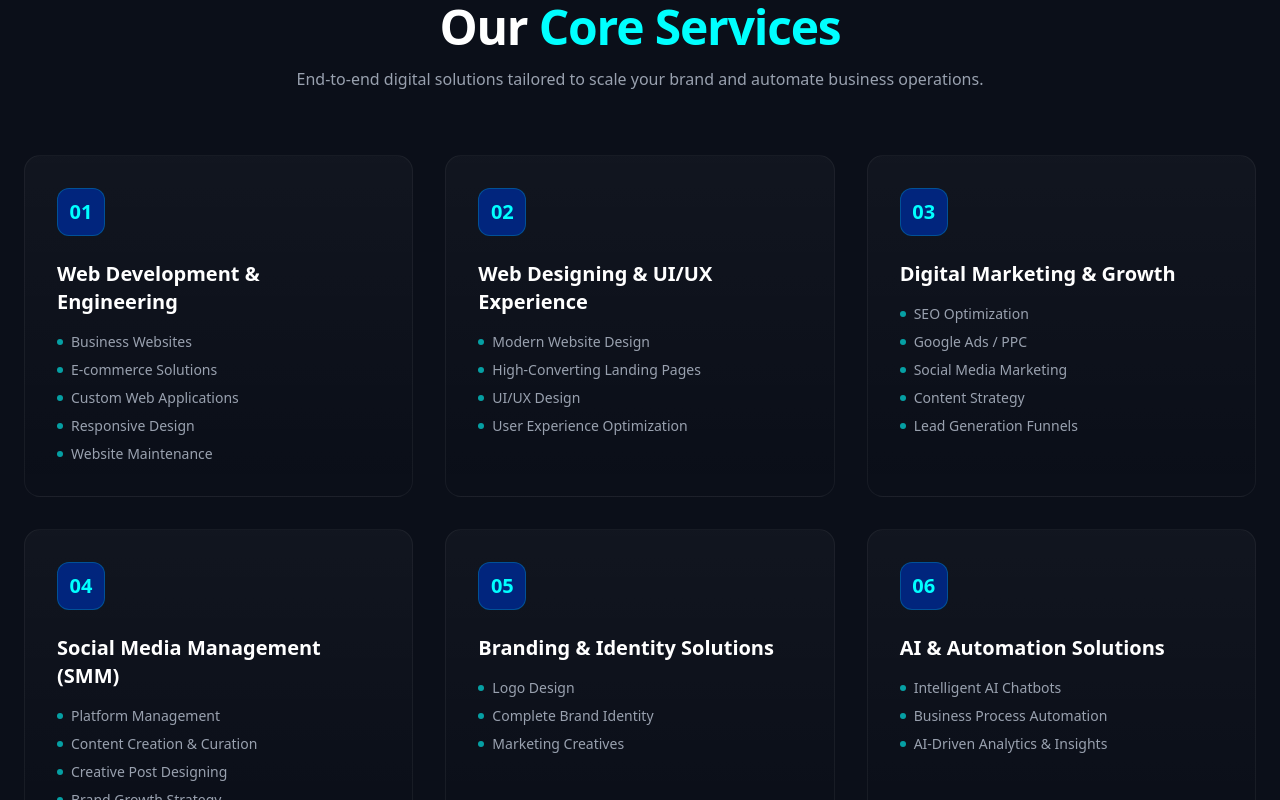
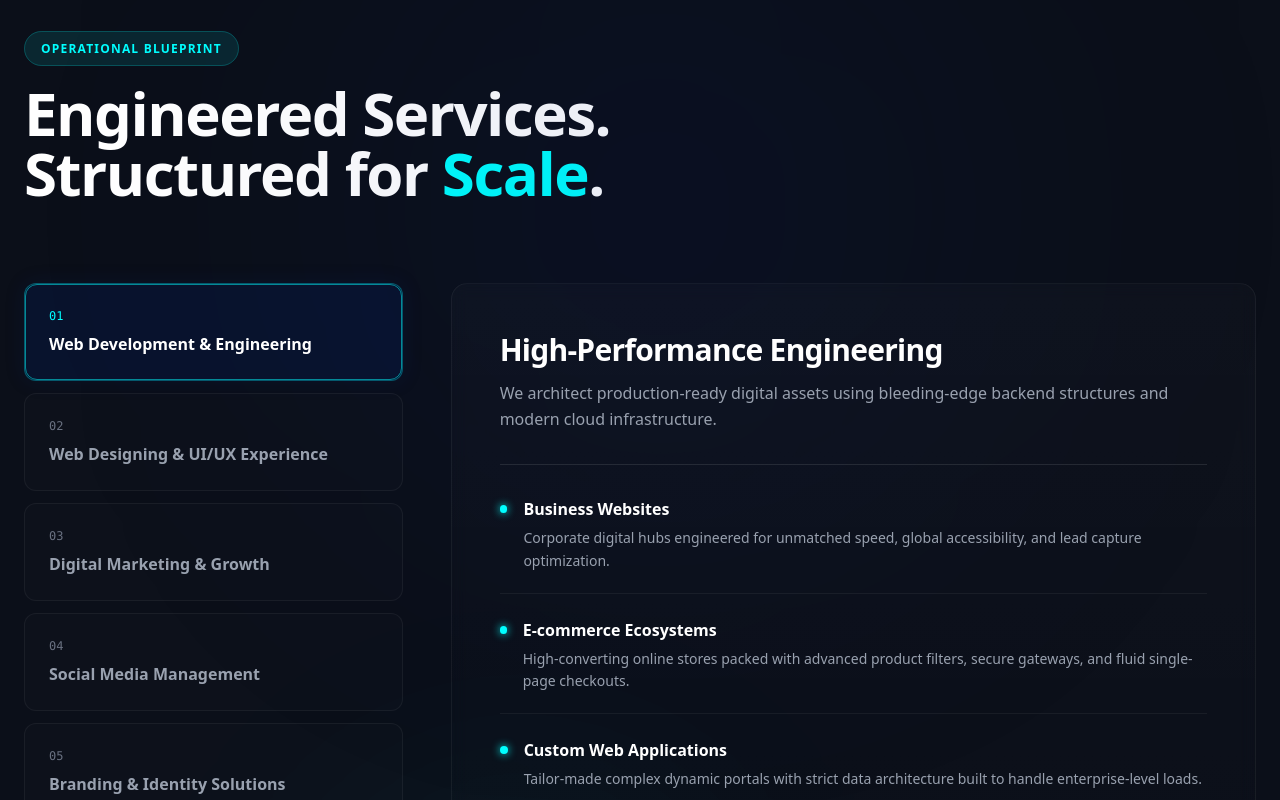
Before and after one commit to manikdhiman/IT-COMPANY, a Next.js app in the folder client/: page / in a window 1280 px wide. Shown: the part 1680-2480 px from the top of the page. Built offline with nearby package versions, Linux system fonts and the light colour scheme.

Commit message:
UI Innovation: Designed hyper-structured interactive service panel with Framer Motion AnimatePresence

```diff
--- a/client/app/components/Services.tsx
+++ b/client/app/components/Services.tsx
@@ -1,96 +1,205 @@
 "use client";
 
-import React from 'react';
-import { motion } from 'framer-motion';
+import React, { useState } from 'react';
+import { motion, AnimatePresence } from 'framer-motion';
 
-const servicesData = [
-  { title: "Web Development & Engineering", items: ["Business Websites", "E-commerce Solutions", "Custom Web Applications", "Responsive Design", "Website Maintenance"] },
-  { title: "Web Designing & UI/UX Experience", items: ["Modern Website Design", "High-Converting Landing Pages", "UI/UX Design", "User Experience Optimization"] },
-  { title: "Digital Marketing & Growth", items: ["SEO Optimization", "Google Ads / PPC", "Social Media Marketing", "Content Strategy", "Lead Generation Funnels"] },
-  { title: "Social Media Management (SMM)", items: ["Platform Management", "Content Creation & Curation", "Creative Post Designing", "Brand Growth Strategy"] },
-  { title: "Branding & Identity Solutions", items: ["Logo Design", "Complete Brand Identity", "Marketing Creatives"] },
-  { title: "AI & Automation Solutions", items: ["Intelligent AI Chatbots", "Business Process Automation", "AI-Driven Analytics & Insights"] }
+// Complete High-Fidelity Services Structure
+const finalServicesStructure = [
+  {
+    id: "web-dev",
+    category: "01 / Web Development & Engineering",
+    title: "High-Performance Engineering",
+    description: "We architect production-ready digital assets using bleeding-edge backend structures and modern cloud infrastructure.",
+    subServices: [
+      { name: "Business Websites", details: "Corporate digital hubs engineered for unmatched speed, global accessibility, and lead capture optimization." },
+      { name: "E-commerce Ecosystems", details: "High-converting online stores packed with advanced product filters, secure gateways, and fluid single-page checkouts." },
+      { name: "Custom Web Applications", details: "Tailor-made complex dynamic portals with strict data architecture built to handle enterprise-level loads." },
+      { name: "Responsive & Mobile-First Mechanics", details: "Pixel-perfect visual fluid scaling across smartphones, tablets, and ultra-wide monitor screens." },
+      { name: "Website Continuous Maintenance", details: "Around-the-clock live site monitoring, security patch deployment, server health checks, and database backups." }
+    ]
+  },
+  {
+    id: "ui-ux",
+    category: "02 / Web Designing & UI/UX Experience",
+    title: "User Experience & Visual Craft",
+    description: "We map intuitive design blueprints, reducing digital friction while maintaining premium brand aesthetics.",
+    subServices: [
+      { name: "Modern Website Design", details: "Immersive, clean, and futuristic interface assets designed to instantly grab audience attention." },
+      { name: "High-Converting Landing Pages", details: "Highly strategic single-page visual layouts structured specifically for aggressive conversion optimization." },
+      { name: "Interactive Wireframes & UI/UX", details: "Deep structural information blueprints and mockups mapped out prior to actual production coding." },
+      { name: "User Experience Optimization", details: "Analyzing live heatmaps and user journeys to eliminate usability bottlenecks and friction points." }
+    ]
+  },
+  {
+    id: "digital-marketing",
+    category: "03 / Digital Marketing & Growth",
+    title: "Aggressive Digital Scale",
+    description: "We configure multi-channel advertising engines that feed your sales pipelines with highly qualified revenue leads.",
+    subServices: [
+      { name: "Search Engine Optimization (SEO)", details: "Rigid schema implementation, deep keyword profiling, and speed audits to dominate organic Google rankings." },
+      { name: "Google Ads / PPC Campaigns", details: "Precision-targeted paid search and display networks optimized for hyper-focused conversion-per-click metrics." },
+      { name: "Social Media Optimization", details: "Data-driven organic reach frameworks across active platforms to establish authoritative market presence." },
+      { name: "Content Strategy & Copywriting", details: "Crafting compelling text assets and technical write-ups that transform casual readers into brand clients." },
+      { name: "High-Yield Lead Generation Funnels", details: "Building structural value pipelines designed to systemically capture B2B or B2C customer information." }
+    ]
+  },
+  {
+    id: "smm",
+    category: "04 / Social Media Management",
+    title: "Brand Authority Management",
+    description: "We handle your active corporate digital handles to foster organic audience growth and aesthetic consistency.",
+    subServices: [
+      { name: "Cross-Platform Handle Management", details: "End-to-end publishing calendar operations on Instagram, LinkedIn, and Facebook ecosystems." },
+      { name: "Strategic Content Creation", details: "Trend-driven concept scripting, research hooks, and interactive content planning matching your niche tone." },
+      { name: "Premium Post & Media Designing", details: "Stunning technical carousels, infographics, and visual elements customized to your unique color scheme." },
+      { name: "Organic Brand Growth Blueprints", details: "Community interaction schemas, authority hashtag modeling, and algorithmic engagement monitoring." }
+    ]
+  },
+  {
+    id: "branding",
+    category: "05 / Branding & Identity Solutions",
+    title: "Iconic Brand Architecture",
+    description: "We design raw foundational creative guidelines that establish visual trust and unforgettable market recall.",
+    subServices: [
+      { name: "Premium Logo Architecture", details: "Timeless, minimal, and scalable vector emblem symbols representing the core values of your company." },
+      { name: "Complete Unified Corporate Identity", details: "Comprehensive system color boards, typography styling rulebooks, and communication tone guidelines." },
+      { name: "Marketing Creative Assets", details: "High-end brochures, corporate slide layouts, banners, and offline print collateral templates." }
+    ]
+  },
+  {
+    id: "ai-solutions",
+    category: "06 / AI & Automation (Future-Ready)",
+    title: "Intelligent Systems Automation",
+    description: "Future-proof engineering modules that deploy specialized workflow automated agents to eliminate standard operational costs.",
+    subServices: [
+      { name: "Intelligent Natural Language Chatbots", details: "Smart contextual data conversational modules for interactive client support and instant live intake routing." },
+      { name: "Business Workflow Automation", details: "Eliminating manual data duplication through autonomous backend scripts and direct webhook structures." },
+      { name: "AI-Driven Analytical Engines", details: "Machine learning analytical modules used to parse historical client data to uncover operational scale points." }
+    ]
+  }
 ];
 
-// Container Variants for staggering children
-const containerVariants = {
-  hidden: {},
-  visible: {
-    transition: {
-      staggerChildren: 0.15
-    }
-  }
-};
+export default function Services() {
+  const [activeCategory, setActiveCategory] = useState(finalServicesStructure[0].id);
 
-// Individual Card Variants
-const cardVariants = {
-  hidden: { opacity: 0, y: 40 },
-  visible: {
-    opacity: 1,
-    y: 0,
-    transition: { duration: 0.6, ease: "easeOut" }
-  }
-};
+  return (
+    <section id="services" className="py-32 max-w-7xl mx-auto px-6 relative">
 
-export default function Services() {
-  return (
-    <section id="services" className="py-24 max-w-7xl mx-auto px-6 relative z-10">
+      {/* Dynamic Background Glow Rings */}
+      <div className="absolute top-0 right-1/4 w-[600px] h-[600px] bg-brand-navy/10 blur-[150px] rounded-full pointer-events-none" />
+      <div className="absolute bottom-0 left-1/4 w-[400px] h-[400px] bg-brand-electric/5 blur-[120px] rounded-full pointer-events-none" />
 
-      {/* Section Header */}
-      <motion.div
+      {/* Section Typography Intro */}
+      <div className="mb-20">
+        <motion.span
+          initial={{ opacity: 0, x: -20 }}
+          whileInView={{ opacity: 1, x: 0 }}
+          viewport={{ once: true }}
+          className="text-xs font-bold tracking-widest text-brand-electric uppercase bg-brand-electric/10 px-4 py-2 rounded-full border border-brand-electric/20"
+        >
+          Operational Blueprint
+        </motion.span>
+        <motion.h2
           initial={{ opacity: 0, y: 20 }}
           whileInView={{ opacity: 1, y: 0 }}
-        viewport={{ once: true, margin: "-100px" }}
-        transition={{ duration: 0.6 }}
-        className="text-center max-w-3xl mx-auto mb-16"
+          viewport={{ once: true }}
+          transition={{ delay: 0.1 }}
+          className="text-4xl md:text-6xl font-black tracking-tight mt-6"
         >
-        <h2 className="text-3xl md:text-5xl font-bold tracking-tight">
-          Our <span className="text-brand-electric">Core Services</span>
-        </h2>
-        <p className="text-gray-400 mt-4">
-          End-to-end digital solutions tailored to scale your brand and automate business operations.
-        </p>
-      </motion.div>
-
-      {/* Services Grid with Parent Motion Container */}
-      <motion.div
-        variants={containerVariants}
-        initial="hidden"
-        whileInView="visible"
-        viewport={{ once: true, margin: "-50px" }}
-        className="grid grid-cols-1 md:grid-cols-2 lg:grid-cols-3 gap-8"
-      >
-        {servicesData.map((service, index) => (
-          <motion.div
-            key={index}
-            variants={cardVariants}
-            whileHover={{ y: -8, borderColor: "rgba(0, 255, 255, 0.4)" }}
-            className="group border border-white/5 bg-gradient-to-b from-white/[0.03] to-transparent p-8 rounded-2xl transition-colors duration-300 flex flex-col justify-between cursor-pointer"
-          >
-            <div>
-              {/* Service Counter */}
-              <div className="w-12 h-12 rounded-xl bg-brand-navy flex items-center justify-center text-brand-electric font-bold text-xl mb-6 border border-brand-electric/20 group-hover:bg-brand-electric group-hover:text-black transition-colors duration-300">
-                {String(index + 1).padStart(2, '0')}
+          Engineered Services. <br />Structured for <span className="text-brand-electric">Scale</span>.
+        </motion.h2>
       </div>
 
-              {/* Service Title */}
-              <h3 className="text-xl font-bold text-white group-hover:text-brand-electric transition-colors duration-300">
+      {/* Premium Horizontal Workspace Split */}
+      <div className="grid grid-cols-1 lg:grid-cols-12 gap-12 items-start min-h-[600px]">
+
+        {/* LEFT COLUMN: Clean Navigation Control Tabs */}
+        <div className="lg:col-span-4 flex flex-col gap-3">
+          {finalServicesStructure.map((service) => {
+            const isSelected = activeCategory === service.id;
+            return (
+              <button
+                key={service.id}
+                onClick={() => setActiveCategory(service.id)}
+                className={`w-full text-left p-6 rounded-xl border transition-all duration-300 relative group cursor-pointer ${
+                  isSelected
+                    ? 'border-brand-electric/30 bg-brand-navy/20 shadow-[0_0_20px_rgba(1,37,125,0.15)]'
+                    : 'border-white/5 bg-white/[0.01] hover:border-white/10 hover:bg-white/[0.03]'
+                }`}
+              >
+                {isSelected && (
+                  <motion.div
+                    layoutId="activeTabGlow"
+                    className="absolute inset-0 rounded-xl border border-brand-electric/50 pointer-events-none"
+                    transition={{ type: "spring", stiffness: 300, damping: 30 }}
+                  />
+                )}
+                <span className={`text-xs block font-mono mb-2 ${isSelected ? 'text-brand-electric' : 'text-gray-500'}`}>
+                  {service.category.split(' / ')[0]}
+                </span>
+                <span className={`text-base font-bold transition-colors ${isSelected ? 'text-white' : 'text-gray-400 group-hover:text-white'}`}>
+                  {service.category.split(' / ')[1]}
+                </span>
+              </button>
+            );
+          })}
+        </div>
+
+        {/* RIGHT COLUMN: Dynamic Visual Sub-Structure Workspace */}
+        <div className="lg:col-span-8 p-8 md:p-12 rounded-2xl border border-white/5 bg-gradient-to-b from-white/[0.02] to-transparent backdrop-blur-sm relative min-h-[600px]">
+          <AnimatePresence mode="wait">
+            {finalServicesStructure.map((service) => {
+              if (service.id !== activeCategory) return null;
+              return (
+                <motion.div
+                  key={service.id}
+                  initial={{ opacity: 0, x: 20, y: 10 }}
+                  animate={{ opacity: 1, x: 0, y: 0 }}
+                  exit={{ opacity: 0, x: -20, y: -10 }}
+                  transition={{ duration: 0.4, ease: "easeInOut" }}
+                  className="space-y-8"
+                >
+                  {/* Category Title Header Area */}
+                  <div>
+                    <h3 className="text-2xl md:text-3xl font-black text-white mb-3 tracking-tight">
                       {service.title}
                     </h3>
+                    <p className="text-sm md:text-base text-gray-400 font-light leading-relaxed max-w-2xl">
+                      {service.description}
+                    </p>
+                  </div>
 
-              {/* Service List Items */}
-              <ul className="mt-4 space-y-2">
-                {service.items.map((item, idx) => (
-                  <li key={idx} className="text-sm text-gray-400 flex items-center gap-2">
-                    <span className="w-1.5 h-1.5 bg-brand-electric/60 rounded-full" />
-                    {item}
-                  </li>
-                ))}
-              </ul>
+                  {/* Nested Detailed Sub-Services Loops */}
+                  <div className="border-t border-white/10 pt-8 space-y-6">
+                    {service.subServices.map((sub, idx) => (
+                      <motion.div
+                        initial={{ opacity: 0, y: 15 }}
+                        animate={{ opacity: 1, y: 0 }}
+                        transition={{ delay: idx * 0.08, duration: 0.4 }}
+                        key={idx}
+                        className="group/item flex gap-4 items-start border-b border-white/5 pb-5 last:border-0 last:pb-0"
+                      >
+                        {/* Status Light Dot Indicator */}
+                        <div className="w-2 h-2 rounded-full bg-brand-electric mt-2 group-hover/item:scale-150 transition-transform shadow-[0_0_8px_#00FFFF]" />
+
+                        <div>
+                          <h4 className="text-md font-bold text-white group-hover/item:text-brand-electric transition-colors duration-200">
+                            {sub.name}
+                          </h4>
+                          <p className="text-xs md:text-sm text-gray-400 font-light leading-relaxed mt-1.5">
+                            {sub.details}
+                          </p>
                         </div>
                       </motion.div>
                     ))}
+                  </div>
                 </motion.div>
+              );
+            })}
+          </AnimatePresence>
+        </div>
+
+      </div>
     </section>
   );
 }
```
Lines whose indentation alone changed are shown as unchanged.
